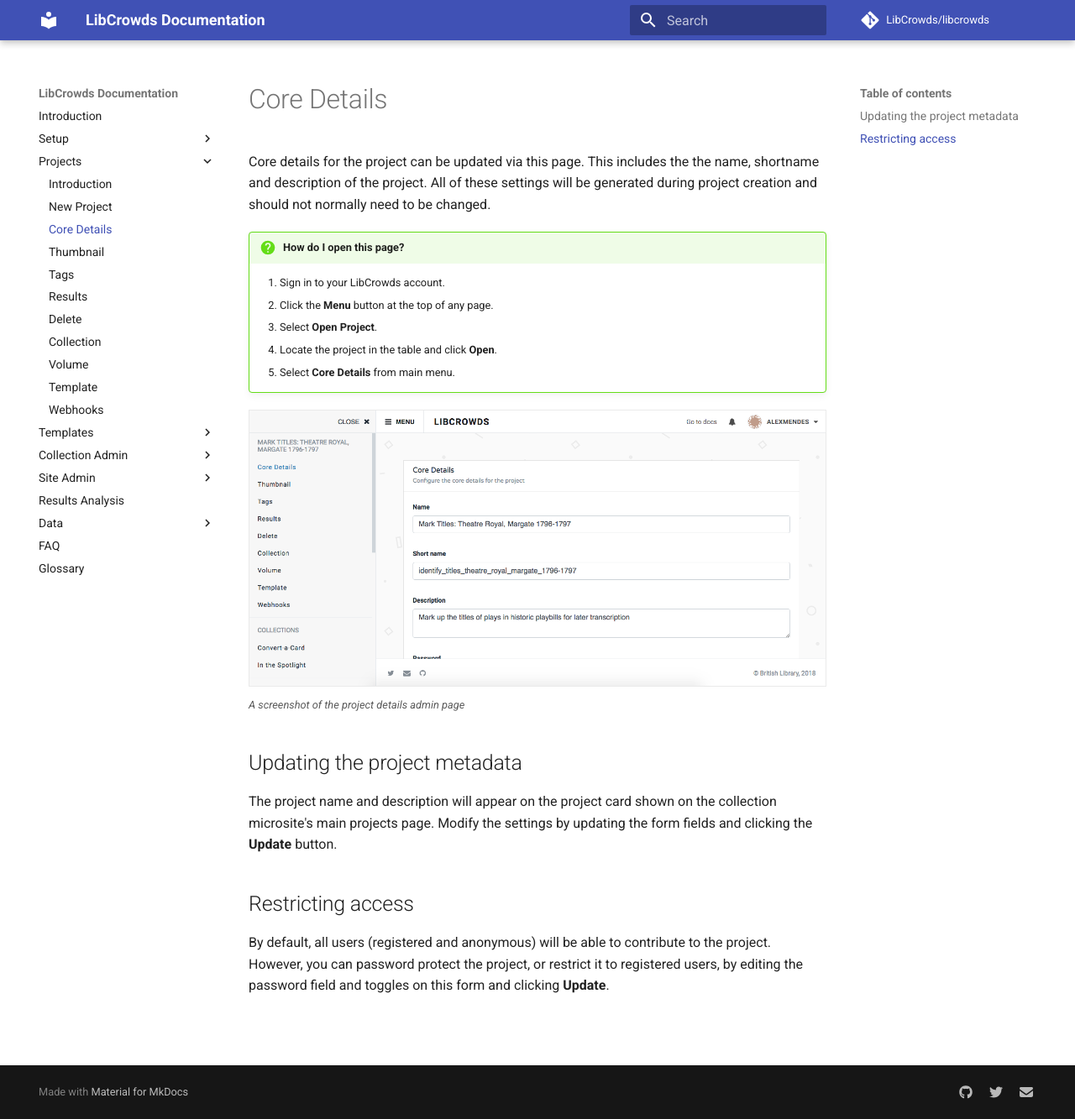
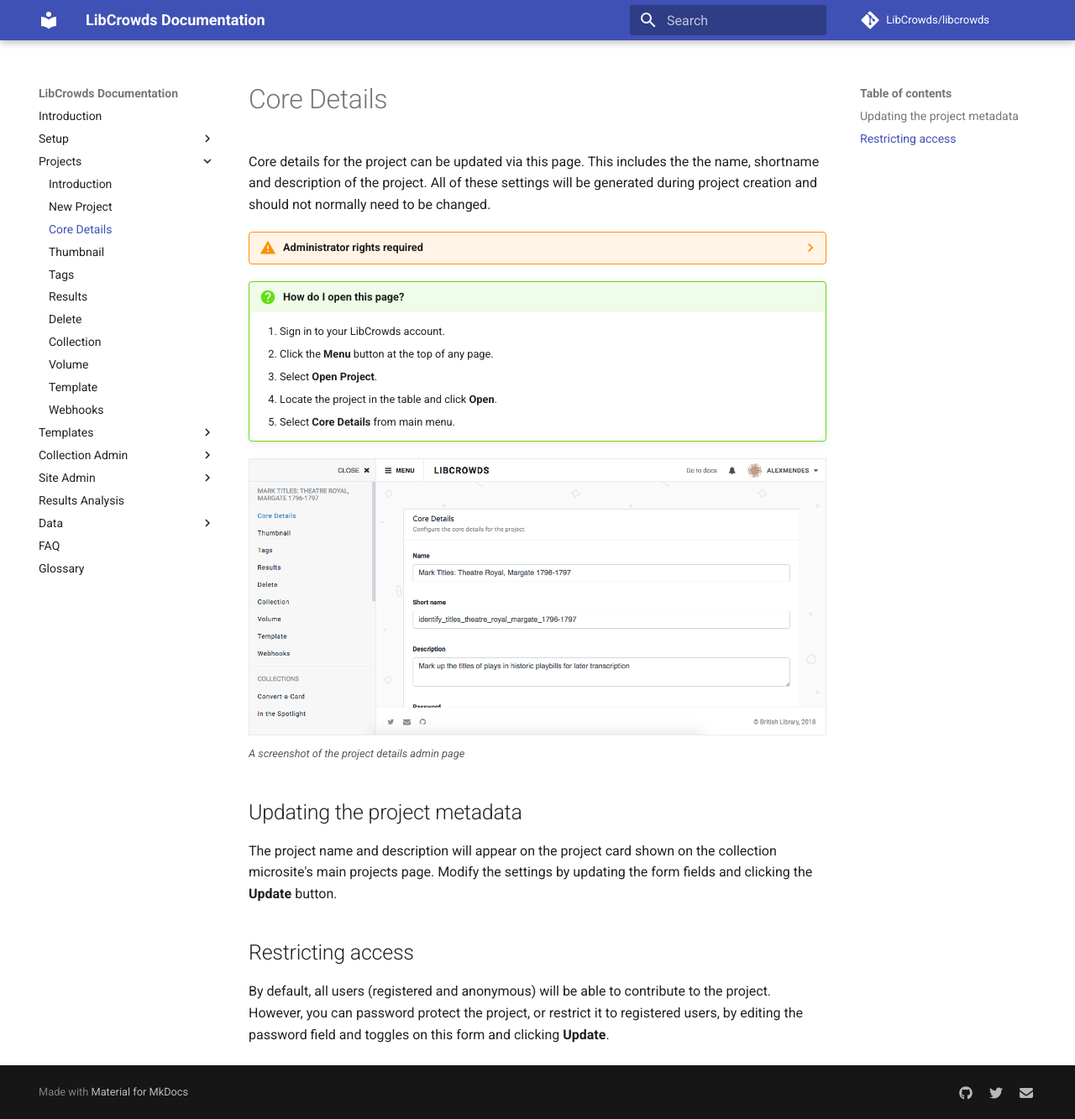
Before and after one commit to LibCrowds/docs, an MkDocs documentation site: the page built from docs/projects/details.md, in a window 1280 px wide and 1333 px high. Shown: the whole window at 84% size. Built offline with MkDocs 1.6.1 and Material for MkDocs 9.7.7, drawn with Linux system fonts in a browser that asks for light colours; comment, search, counter and statistics services are not loaded; old or Windows-style settings are respelled for this version of MkDocs; some of the changed lines change nothing that is shown.

Commit message:
Mark project core details as requiring admin

```diff
--- a/docs/projects/details.md
+++ b/docs/projects/details.md
@@ -2,6 +2,11 @@
 the name, shortname and description of the project. All of these settings will
 be generated during project creation and should not normally need to be
 changed.
+
+??? warning "Administrator rights required"
+
+    To request administrator rights please get in touch by clicking the email
+    icon in the footer of this page.
 
 !!! question "How do I open this page?"
 
```
